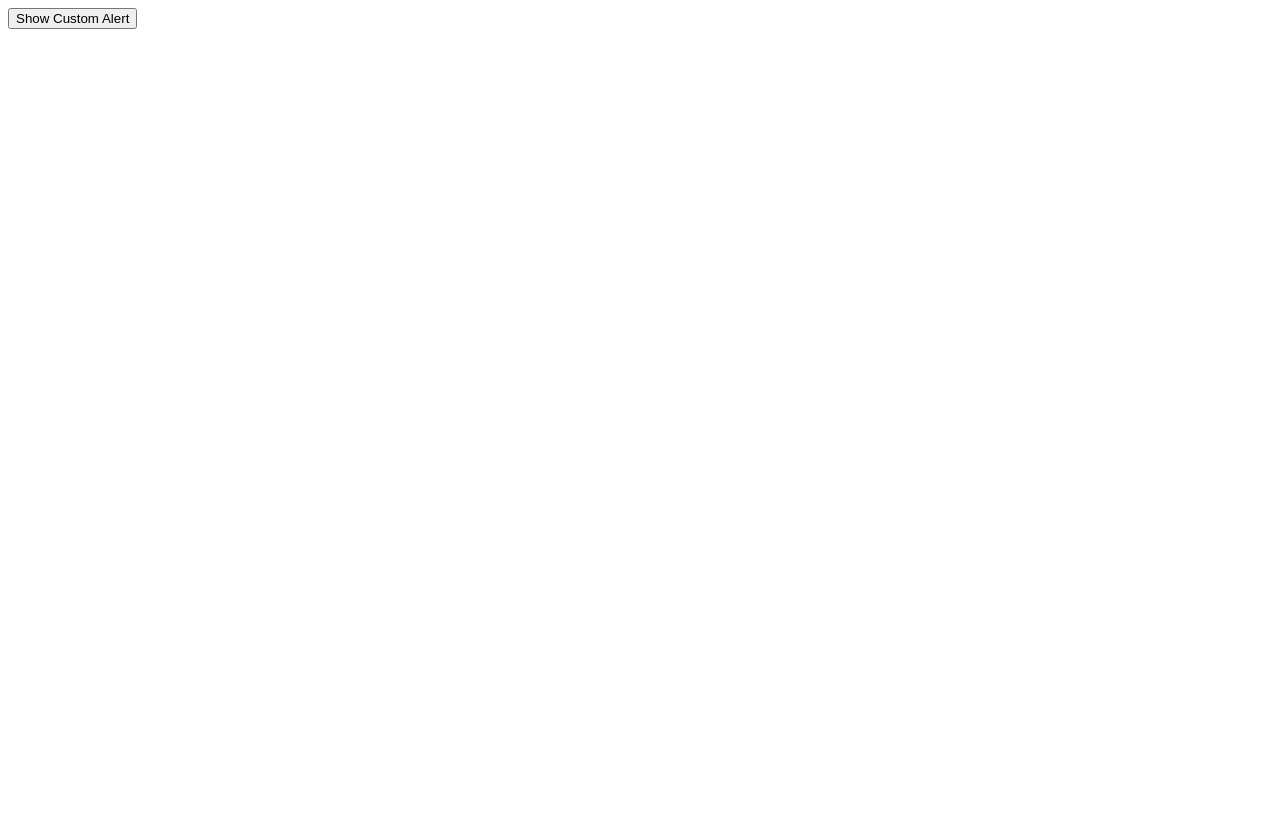
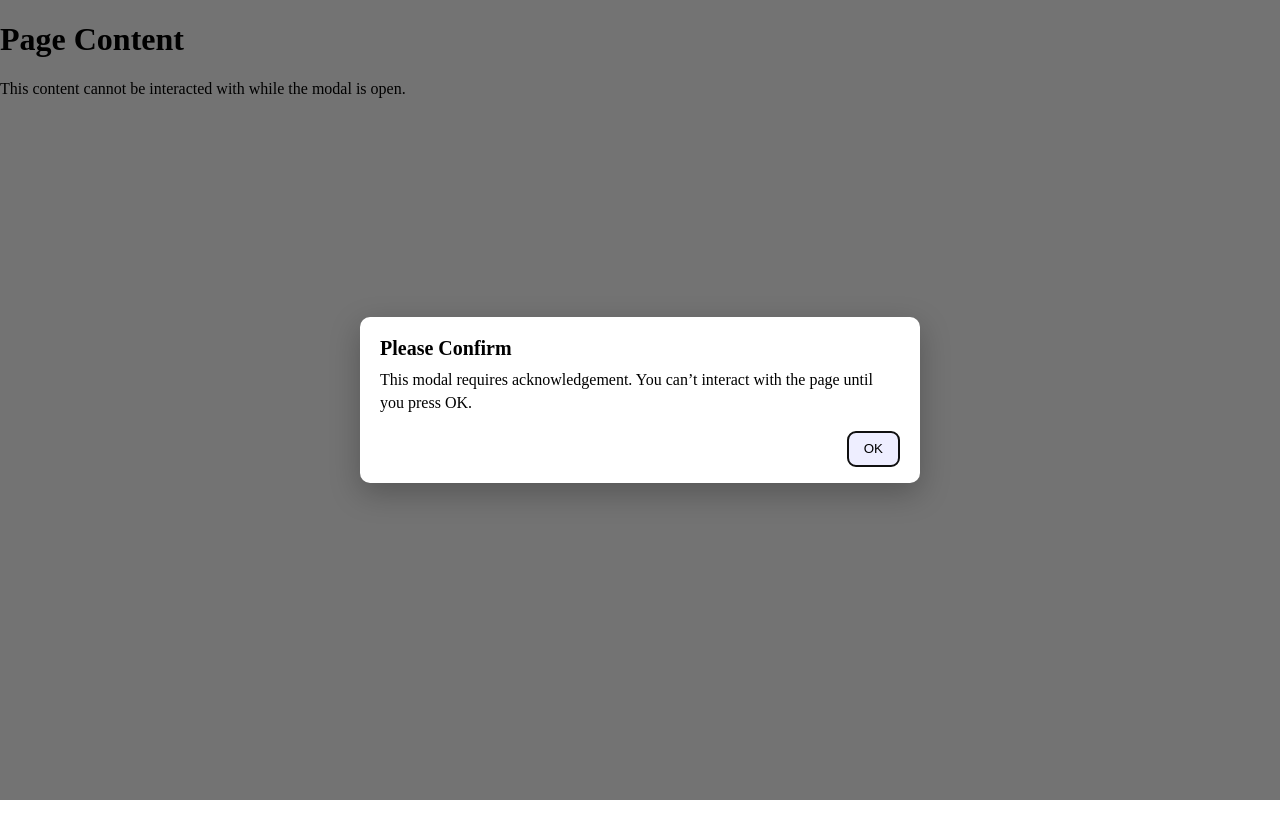
Before and after one commit to villarrealed/WxCCJS, a plain HTML site: page index.html in a window 1280 px wide. Before the commit the page ends 800 px from the top, so only its background shows below. Drawn offline with Linux system fonts and the light colour scheme.

Commit message:
Update index.html

```diff
--- a/index.html
+++ b/index.html
@@ -1,17 +1,184 @@
-<!DOCTYPE html>
-<html>
+<!doctype html>
+<html lang="en">
 <head>
-    <div id="customAlert" style="display: none; border: 1px solid black; padding: 20px; background-color: lightgray;">
-        <p>This is some <strong style="font-weight: bold;">bold text</strong> in a custom alert.</p>
-        <button onclick="document.getElementById('customAlert').style.display = 'none';">Close</button>
+  <meta charset="utf-8" />
+  <title>Forced-acknowledgement Modal</title>
+  <meta name="viewport" content="width=device-width, initial-scale=1" />
+  <style>
+    :root { --backdrop: rgba(0,0,0,.55); }
+    html, body { height: 100%; margin: 0; }
+    body.modal-open { overflow: hidden; }
+
+    /* Backdrop */
+    .modal-backdrop {
+      position: fixed; inset: 0;
+      background: var(--backdrop);
+      display: none;
+    }
+    .modal-backdrop[aria-hidden="false"] { display: block; }
+
+    /* Dialog */
+    .modal {
+      position: fixed; inset: 0;
+      display: grid; place-items: center;
+      pointer-events: none; /* block background clicks reaching page */
+    }
+    .modal[aria-hidden="false"] { pointer-events: auto; }
+
+    .modal__dialog {
+      width: min(520px, 92vw);
+      background: #fff;
+      border-radius: 10px;
+      box-shadow: 0 10px 30px rgba(0,0,0,.25);
+      padding: 1.25rem 1.25rem 1rem;
+      outline: none; /* focus ring will be on inside controls */
+    }
+    .modal__title { margin: 0 0 .5rem; font-size: 1.25rem; }
+    .modal__body { margin: 0 0 1rem; line-height: 1.45; }
+    .modal__footer { display: flex; gap: .5rem; justify-content: flex-end; }
+    .btn {
+      border: 1px solid #bbb;
+      padding: .6rem 1rem;
+      border-radius: 8px;
+      cursor: pointer;
+      background: #f6f6f6;
+    }
+    .btn.primary { border-color: #225; background: #eef; }
+  </style>
+</head>
+<body>
+
+  <!-- Your page content -->
+  <main id="app" tabindex="-1">
+    <h1>Page Content</h1>
+    <p>This content cannot be interacted with while the modal is open.</p>
+  </main>
+
+  <!-- Backdrop -->
+  <div class="modal-backdrop" id="backdrop" aria-hidden="true"></div>
+
+  <!-- Modal (aria-modal traps assistive tech; JS traps keyboard) -->
+  <div class="modal" id="modal" aria-hidden="true">
+    <div class="modal__dialog"
+         role="dialog"
+         aria-modal="true"
+         aria-labelledby="modal-title"
+         aria-describedby="modal-desc"
+         tabindex="-1">
+      <h2 class="modal__title" id="modal-title">Please Confirm</h2>
+      <p class="modal__body" id="modal-desc">
+        This modal requires acknowledgement. You can’t interact with the page until you press OK.
+      </p>
+      <div class="modal__footer">
+        <button class="btn primary" id="okBtn">OK</button>
+      </div>
     </div>
+  </div>
 
-    <script>
-        function showAlert() {
-            document.getElementById('customAlert').style.display = 'block';
+  <script>
+    (function () {
+      const modal = document.getElementById('modal');
+      const dialog = modal.querySelector('.modal__dialog');
+      const backdrop = document.getElementById('backdrop');
+      const app = document.getElementById('app');
+      const okBtn = document.getElementById('okBtn');
+
+      let lastFocusedBeforeOpen = null;
+
+      const focusableSelector =
+        'a[href], area[href], input:not([disabled]):not([type="hidden"]), ' +
+        'select:not([disabled]), textarea:not([disabled]), button:not([disabled]), ' +
+        '[tabindex]:not([tabindex="-1"])';
+
+      function getFocusable() {
+        return Array.from(dialog.querySelectorAll(focusableSelector))
+                    .filter(el => el.offsetParent !== null || el === dialog);
+      }
+
+      function trapTab(e) {
+        if (e.key !== 'Tab') return;
+
+        const focusables = getFocusable();
+        if (focusables.length === 0) {
+          // keep focus on dialog if nothing else is focusable
+          e.preventDefault();
+          dialog.focus();
+          return;
         }
-    </script>
-    <button onclick="showAlert()">Show Custom Alert</button>
-</head>
-    <body></body>
+
+        const first = focusables[0];
+        const last = focusables[focusables.length - 1];
+        const active = document.activeElement;
+
+        if (!e.shiftKey && active === last) {
+          e.preventDefault();
+          first.focus();
+        } else if (e.shiftKey && (active === first || active === dialog)) {
+          e.preventDefault();
+          last.focus();
+        }
+      }
+
+      function blockEsc(e) {
+        if (e.key === 'Escape') {
+          // Do not close; keep focus in the modal
+          e.preventDefault();
+          dialog.focus();
+        }
+      }
+
+      function openModal() {
+        lastFocusedBeforeOpen = document.activeElement;
+        modal.setAttribute('aria-hidden', 'false');
+        backdrop.setAttribute('aria-hidden', 'false');
+        document.body.classList.add('modal-open');
+
+        // Make background inert to keyboard/mouse (supported on most modern browsers)
+        if ('inert' in app) app.inert = true;
+
+        // Focus management
+        dialog.addEventListener('keydown', trapTab);
+        document.addEventListener('keydown', blockEsc, true);
+
+        // Immediately focus the first focusable, otherwise the dialog itself
+        const focusables = getFocusable();
+        (focusables[0] || dialog).focus();
+      }
+
+      function closeModal() {
+        modal.setAttribute('aria-hidden', 'true');
+        backdrop.setAttribute('aria-hidden', 'true');
+        document.body.classList.remove('modal-open');
+
+        if ('inert' in app) app.inert = false;
+
+        dialog.removeEventListener('keydown', trapTab);
+        document.removeEventListener('keydown', blockEsc, true);
+
+        // Restore focus
+        (lastFocusedBeforeOpen || app).focus();
+      }
+
+      // Only close when OK is clicked
+      okBtn.addEventListener('click', closeModal);
+
+      // Prevent any clicks from "closing" the modal by accident
+      // (We don't close on outside clicks; these handlers simply stop propagation.)
+      modal.addEventListener('click', (e) => {
+        // If someone clicks the backdrop or outside dialog, do nothing.
+        if (e.target === modal || e.target === backdrop) {
+          e.stopPropagation();
+          dialog.focus();
+        }
+      });
+      backdrop.addEventListener('click', (e) => {
+        e.stopPropagation();
+        dialog.focus();
+      });
+
+      // Auto-open on load
+      window.addEventListener('DOMContentLoaded', openModal);
+    })();
+  </script>
+</body>
 </html>
```
